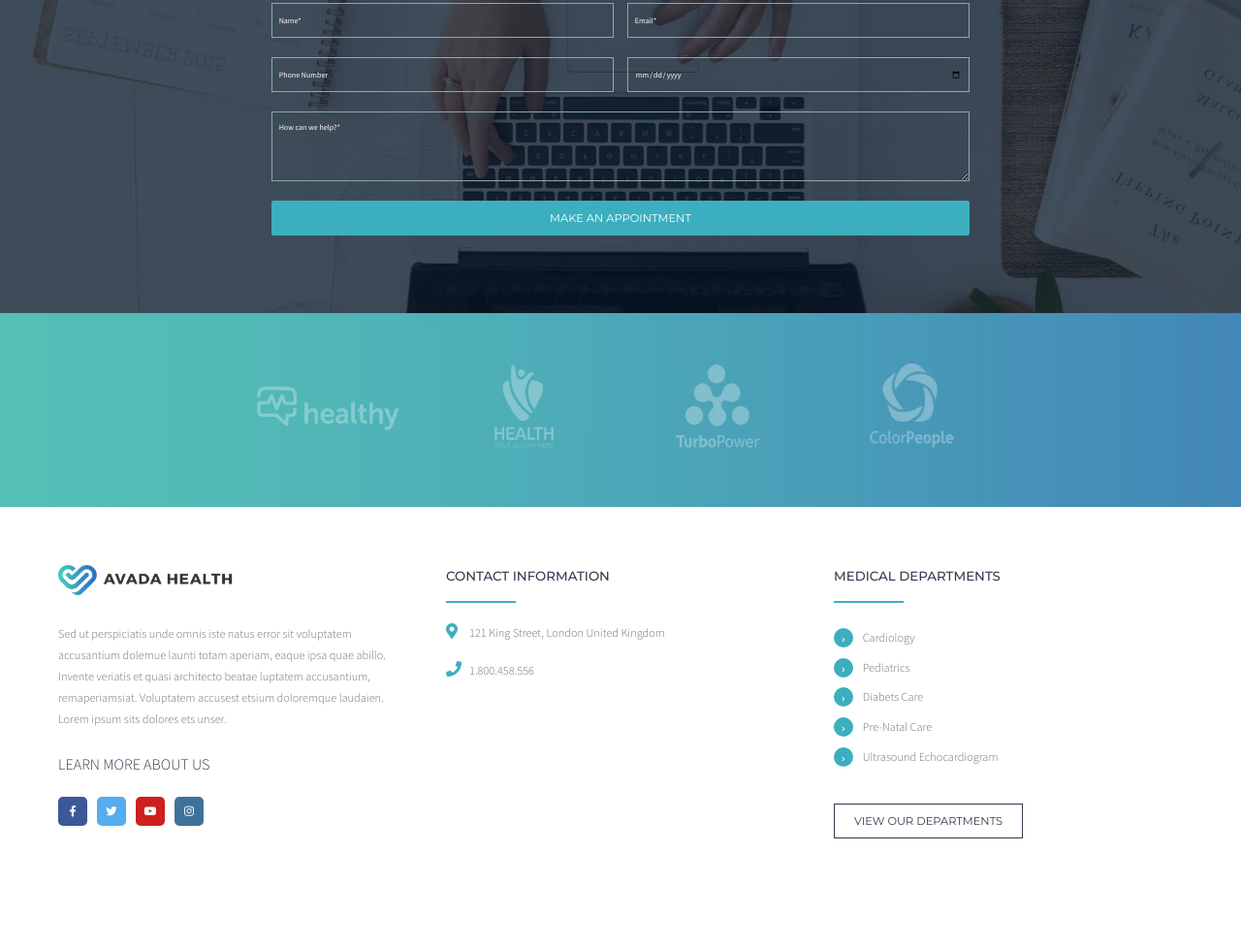
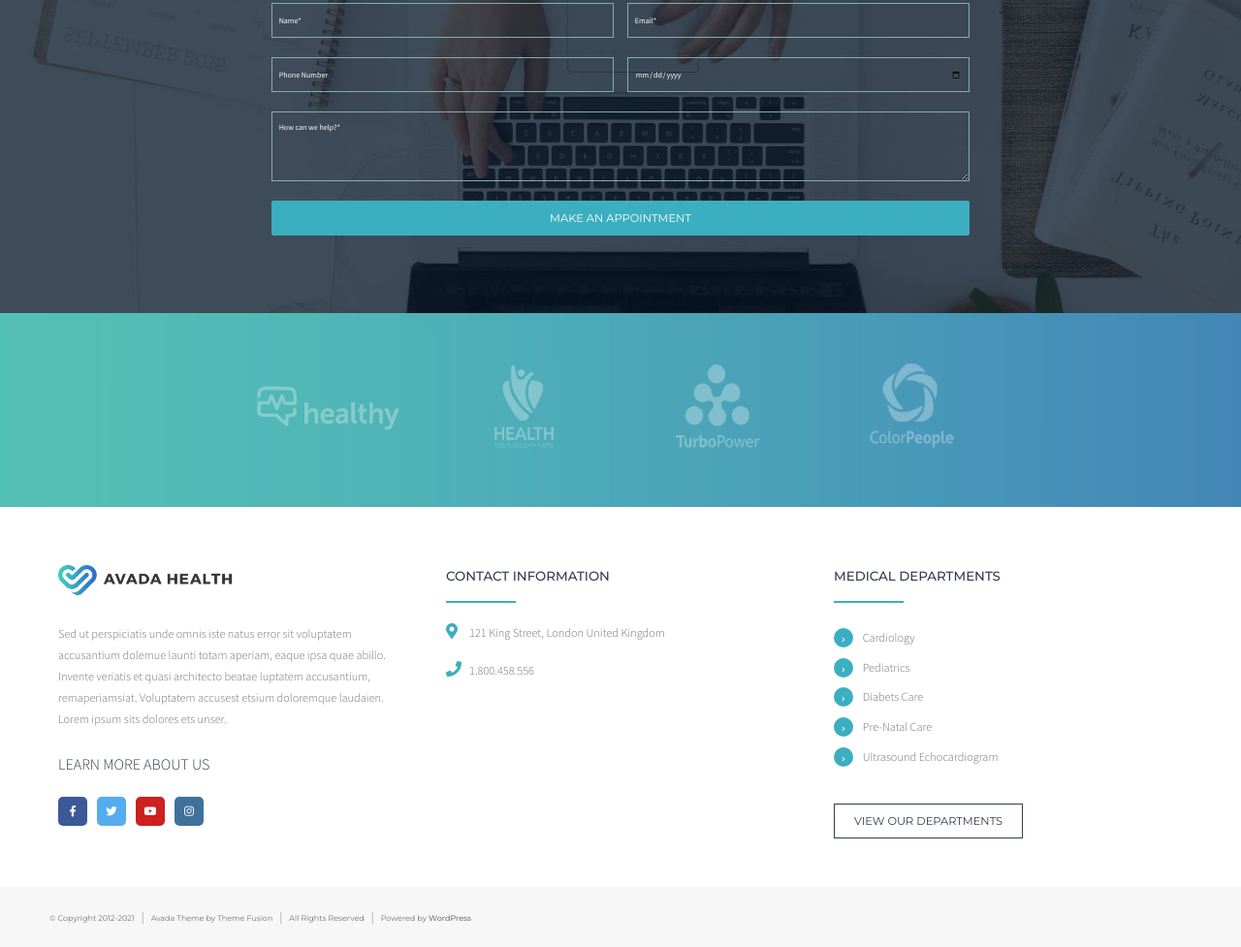
Before and after one commit to leitongchen/proj-html-vuejs, a website: page index.html in a window 1280 px wide. Shown: the part 3825-4802 px from the top of the page at 97% size. Before the commit the page ends 4740 px from the top, so only its background shows below. Drawn offline with nearby package versions, Linux system fonts and the light colour scheme.

Commit message:
Footer copyright added

```diff
--- a/index.html
+++ b/index.html
@@ -28,8 +28,7 @@
                             <li class="single-link"
                             v-for="(link, index) in navLinksList">
 
-                                <a class="a_parent"
-                                :href="link.link" :class="{btn: link.type === 'btn'}"
+                                <a :href="link.link" :class="{btn: link.type === 'btn'}"
                                 @click="onLinkClick(link, $event)"
                                 v-on:blur.stop="focusLost(link, $event)"
                                 tabindex="-1">
@@ -168,7 +167,7 @@
 
                                 <ul v-if="doctor.socialLinks">
                                     <li v-for="social in doctor.socialLinks">
-                                        <a :href="social.link" :class="'social-icon icon-' + social.text">
+                                        <a :href="social.link" :class="'social-icon icon-' + social.text" target="_blank">
                                             <i :class="'fab fa-' + social.text"></i>
                                         </a>
                                     </li>
@@ -332,7 +331,7 @@
         </main>
 
         <footer>
-            <div class="container light-bg">
+            <div class="footer-content container light-bg">
                 <div class="row">
 
                     <div class="col-3">
@@ -405,9 +404,18 @@
                                 View our departments
                             </a>
                         </div>
+                    </div>
+                </div>
+            </div>
 
+            <div class="copyright light-bg">
+                <div class="container">
+                    <div class="copyright-text">
+                        &#169; Copyright 2012-2021
+                        <span>&#124;</span> Avada Theme by Theme Fusion
+                        <span>&#124;</span> All Rights Reserved
+                        <span>&#124;</span> Powered by <a href="#" target="_blank">WordPress</a>
                     </div>
-
                 </div>
             </div>
         </footer>
--- a/scripts/data.js
+++ b/scripts/data.js
@@ -11,11 +11,11 @@ const ourDoctors = [
             },
             {
                 text: "twitter",
-                link: "#"
+                link: "http://www.twitter.com"
             },
             {
                 text: "instagram",
-                link: "#"
+                link: "http://www.instagram.com"
             },
         ]
     },
@@ -27,15 +27,15 @@ const ourDoctors = [
         socialLinks: [
             {
                 text: "facebook-f",
-                link: "#"
+                link: "http://www.facebook.com"
             },
             {
                 text: "twitter",
-                link: "#"
+                link: "http://www.twitter.com"
             },
             {
                 text: "instagram",
-                link: "#"
+                link: "http://www.instagram.com"
             },
         ]
     },
@@ -47,15 +47,15 @@ const ourDoctors = [
         socialLinks: [
             {
                 text: "facebook-f",
-                link: "#"
+                link: "http://www.facebook.com"
             },
             {
                 text: "twitter",
-                link: "#"
+                link: "http://www.twitter.com"
             },
             {
                 text: "instagram",
-                link: "#"
+                link: "http://www.instagram.com"
             },
         ]
     },
--- a/src/partials/_common.scss
+++ b/src/partials/_common.scss
@@ -12,7 +12,7 @@
 
 }
 
-section, footer {
+section, .footer-content {
     padding: ($spacing*3) 0;
 }
 
--- a/src/partials/_footer.scss
+++ b/src/partials/_footer.scss
@@ -75,4 +75,25 @@ footer {
             }
         }
     }
+
+    .copyright {
+        background-color: $bg-light-gray;
+        padding: $spacing;
+
+        .copyright-text, .copyright-text a {
+            font-family: $secondary-font-stack;
+            font-size: $font-size/2;
+            font-weight: 400;
+            color: $text-color;
+
+            a {
+                text-transform: capitalize;
+                text-decoration: none;
+                font-weight: 500;
+            }
+            span {
+                margin: $spacing/4;
+            }
+        }
+    }
 }
```
Also changed, not shown: dist/style.css.
